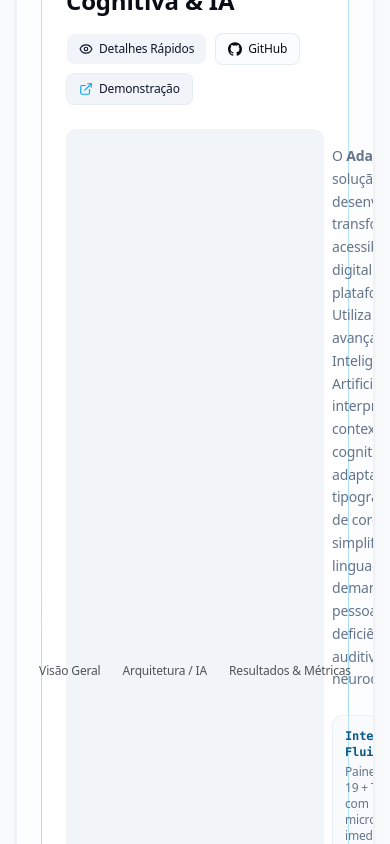
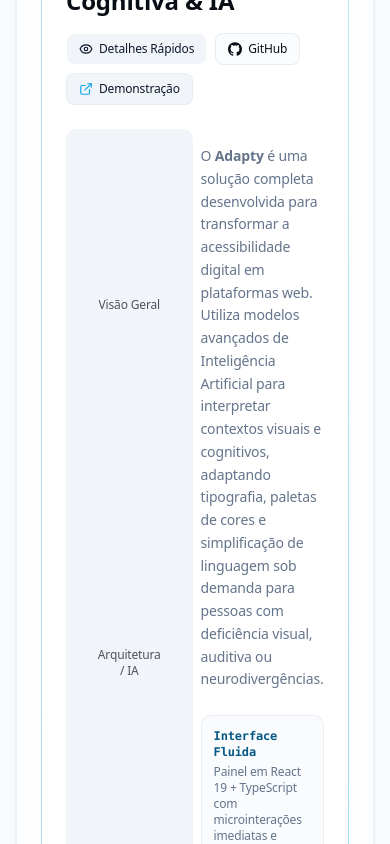
Before and after one commit to IsaqueR02/portfolio.dev, a React (Vite) app: page / in a window 390 px wide. Shown: the part 2060-2904 px from the top of the page. Built offline with nearby package versions, Linux system fonts and the light colour scheme.

Commit message:
style: 🎨 fix: 🐍 responsivity of prop adapty-card

```diff
--- a/src/features/projects/adapty-card.tsx
+++ b/src/features/projects/adapty-card.tsx
@@ -142,10 +142,10 @@
         }}
         className="w-full"
       >
-        <TabsList className="grid w-full flex w-full grid-cols-3 max-w-md">
+        <TabsList className="grid w-full grid-cols-1 md:grid-cols-3 gap-1 h-auto sm:h-10">
           <TabsTrigger value="overview" id="adapty-tab-overview" aria-controls="adapty-panel-overview">Visão Geral</TabsTrigger>
-          <TabsTrigger value="architecture" id="adapty-tab-architecture" aria-controls="adapty-panel-architecture">Arquitetura / IA</TabsTrigger>
-          <TabsTrigger value="results" id="adapty-tab-results" aria-controls="adapty-panel-results">Resultados & Métricas</TabsTrigger>
+          <TabsTrigger value="architecture" id="adapty-tab-architecture" aria-controls="adapty-panel-architecture">Arquitetura <br />/ IA</TabsTrigger>
+          <TabsTrigger value="results" id="adapty-tab-results" aria-controls="adapty-panel-results">Resultados <br /> & Métricas</TabsTrigger>
         </TabsList>
 
         <AnimatePresence mode="wait" initial={false}>
@@ -160,7 +160,7 @@
               initial={shouldReduceMotion ? "reduced" : "hidden"}
               animate={shouldReduceMotion ? "reduced" : "visible"}
               exit={shouldReduceMotion ? "reduced" : "hidden"}
-              className="mt-4 space-y-4 outline-none"
+              className="mt-4 space-y-4 outline-none w-full opacity-100"
             >
           <p className="text-sm sm:text-base text-muted-foreground leading-relaxed">
             O <strong>Adapty</strong> é uma solução completa desenvolvida para transformar a acessibilidade digital em plataformas web. Utiliza modelos avançados de Inteligência Artificial para interpretar contextos visuais e cognitivos, adaptando tipografia, paletas de cores e simplificação de linguagem sob demanda para pessoas com deficiência visual, auditiva ou neurodivergências.
```
